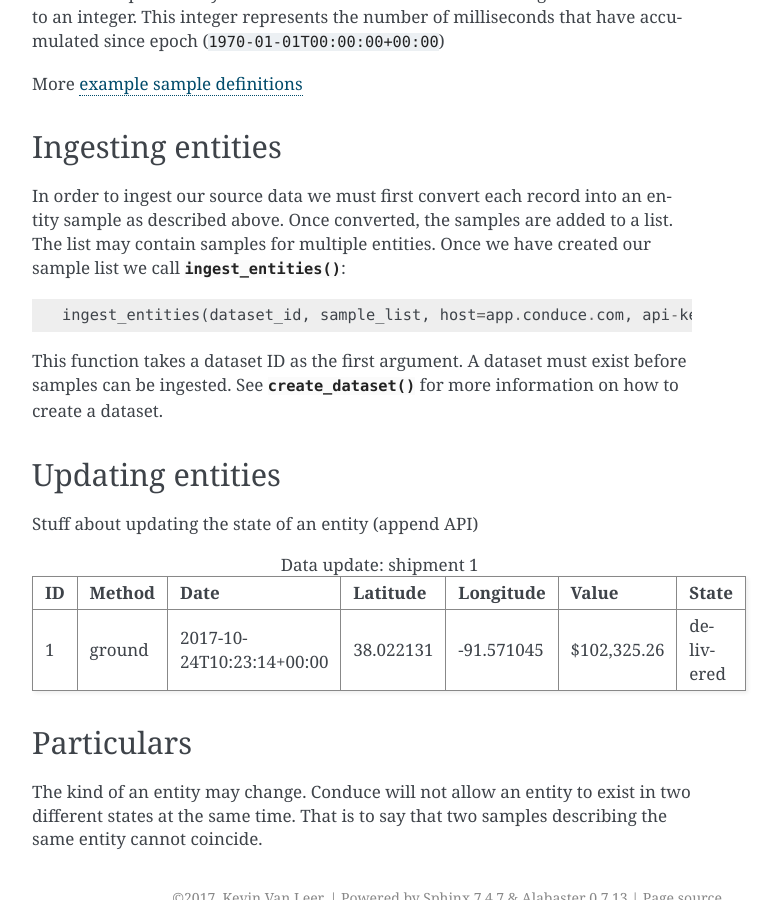
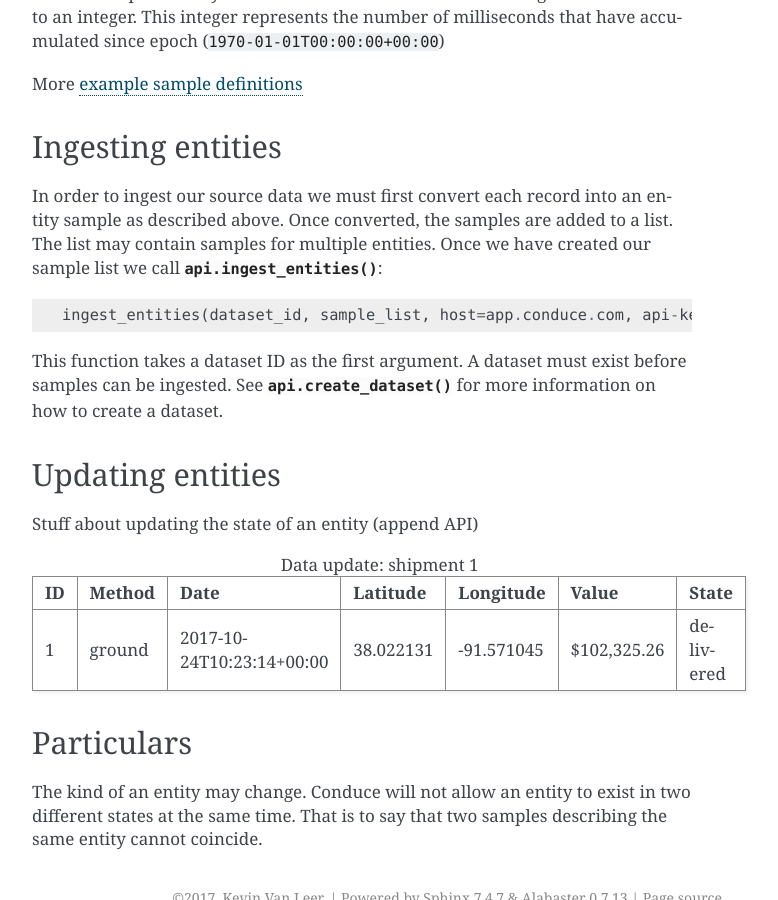
Before and after one commit to ConduceInc/conduce-python-api, a Sphinx documentation site: the page built from doc/source/conduce-entities.rst, in a window 1280 px wide and 900 px high, scrolled down 2684 px. Shown: the whole window, without its empty margins (388-1166 px from the left). Built offline with Sphinx 7.4.7, drawn with Linux system fonts in a browser that asks for light colours; formulas are drawn with MathJax 3.

```diff
--- a/doc/source/conduce-entities.rst
+++ b/doc/source/conduce-entities.rst
@@ -125,11 +125,11 @@ More :ref:`example sample definitions <entity-sample-definitions>`
 Ingesting entities
 ------------------
 
-In order to ingest our source data we must first convert each record into an entity sample as described above.  Once converted, the samples are added to a list.  The list may contain samples for multiple entities.  Once we have created our sample list we call :py:func:`ingest_entities`::
+In order to ingest our source data we must first convert each record into an entity sample as described above.  Once converted, the samples are added to a list.  The list may contain samples for multiple entities.  Once we have created our sample list we call :py:func:`api.ingest_entities`::
 
     ingest_entities(dataset_id, sample_list, host=app.conduce.com, api-key=00000000-0000-0000-0000-000000000000)
 
-This function takes a dataset ID as the first argument.  A dataset must exist before samples can be ingested.  See :py:func:`create_dataset` for more information on how to create a dataset.
+This function takes a dataset ID as the first argument.  A dataset must exist before samples can be ingested.  See :py:func:`api.create_dataset` for more information on how to create a dataset.
 
 -----------------
 Updating entities
--- a/doc/source/entity-set.rst
+++ b/doc/source/entity-set.rst
@@ -135,11 +135,11 @@ In order to ingest our source data we must first convert each record into a Cond
 
     entity_set = { "entities": [ entity1, entity2, ...] }
 
-Once we have created our entity set we call :py:func:`ingest_entities`::
+Once we have created our entity set we call :py:func:`api.ingest_entities`::
 
     ingest_entities(dataset_id, entity_set, host=app.conduce.com, api-key=00000000-0000-0000-0000-000000000000)
 
-This function takes a dataset ID as the first argument.  A dataset must exist before entities can be ingested into it.  See :py:func:`create_dataset` for more information on how to create a dataset.
+This function takes a dataset ID as the first argument.  A dataset must exist before entities can be ingested into it.  See :py:func:`api.create_dataset` for more information on how to create a dataset.
 
 -----------------
 Updating entities
```
